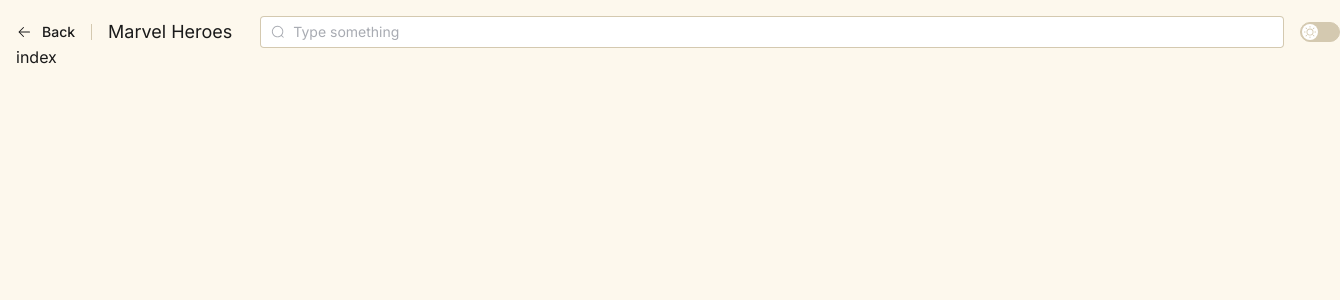
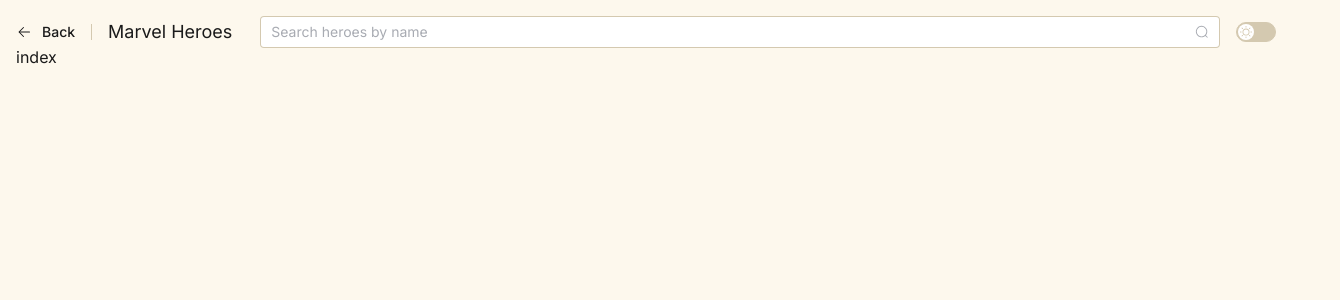
Before and after one commit to povar0305/marvel, a Vue app: page / in a window 1280 px wide. Shown: the top 300 px of the page, 1340 px wide, since content can reach past the window. Built offline with nearby package versions, Linux system fonts and the light colour scheme; the HTML template or start-up script is replaced by a standard one.

Commit message:
-доработала логику поискового инпута

```diff
--- a/src/components/m-header/index.vue
+++ b/src/components/m-header/index.vue
@@ -13,15 +13,12 @@
   const request = ref((route.query.q as string) || '')
   const onUpdateQuery = (event_request: string) => {
     const newValue = event_request
-    if (newValue) {
-      request.value = newValue
-    }
+    request.value = newValue || ''
   }
   const onUpdateUrl = () => {
     router.push({
-      path: route.path,
+      path: '/',
       query: {
-        ...route.query,
         q: request.value.trim(),
       },
     })
@@ -41,15 +38,19 @@
         <span class="text-large font-600 mr-3 whitespace-nowrap leading-8">
           {{ route.meta?.title }}
         </span>
-
         <el-input
           :model-value="request"
-          :prefix-icon="Search"
-          class="min-w-[80vw] max-w-[80vw]"
-          placeholder="Type something"
+          class="min-w-[75vw] max-w-[75vw]"
+          placeholder="Search heroes by name"
           @keyup.enter="onUpdateUrl"
           @update:model-value="onUpdateQuery"
-        />
+        >
+          <template #suffix>
+            <el-icon class="cursor-pointer el-input__icon" @click="onUpdateUrl">
+              <Search />
+            </el-icon>
+          </template>
+        </el-input>
 
         <el-switch
           :active-action-icon="Moon"
```
